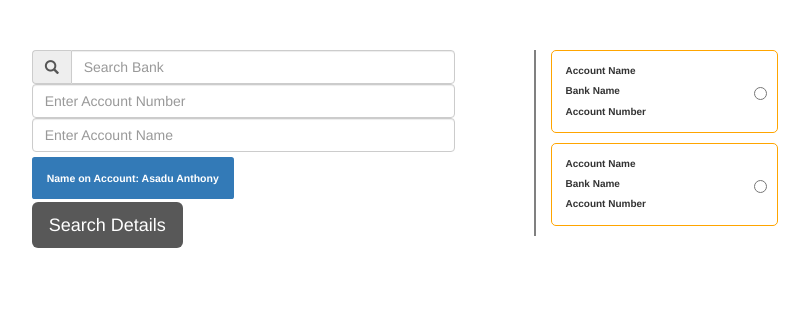
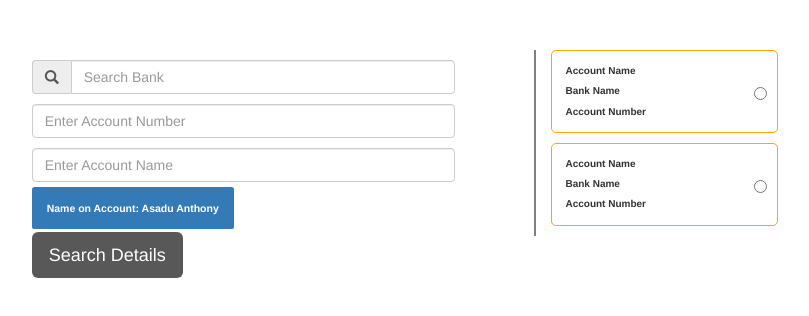
Before and after one commit to tonyspecs/web-platform-fgmfju, a plain HTML site: page index.html in a window 1280 px wide. Shown: the whole page, without its empty margins (235-1044 px from the left). Drawn offline with nearby package versions, Linux system fonts and the light colour scheme.

Commit message:
1 file modified

```diff
--- a/index.html
+++ b/index.html
@@ -41,20 +41,26 @@
         font-weight: 800;
         font-size: x-small;
       }
+      .sectional{
+        margin: 10px 0;
+      }
     </style>
   </head>
   <body class="bg-secondary" style="padding: 50px">
     <div class="row">
       <div class="col-md-offset-2 col-md-8 row">
         <div class="col-md-7">
-          <div class="input-group input-group-md">
+          <div class="sectional">
+
+          </div>
+          <div class="input-group input-group-md sectional">
             <span class="input-group-addon"><span class="glyphicon glyphicon-search" aria-hidden="true" ></span ></span>
             <input type="text" class="form-control" placeholder="Search Bank" aria-describedby="sizing-addon1" />
           </div>
-          <div>
+          <div class="sectional">
             <input type="text" class="form-control" placeholder="Enter Account Number" />
           </div>
-          <div>
+          <div class="sectional">
             <input type="text" class="form-control" placeholder="Enter Account Name" />
           </div>
           <div style="margin: 15px 0;">
```
